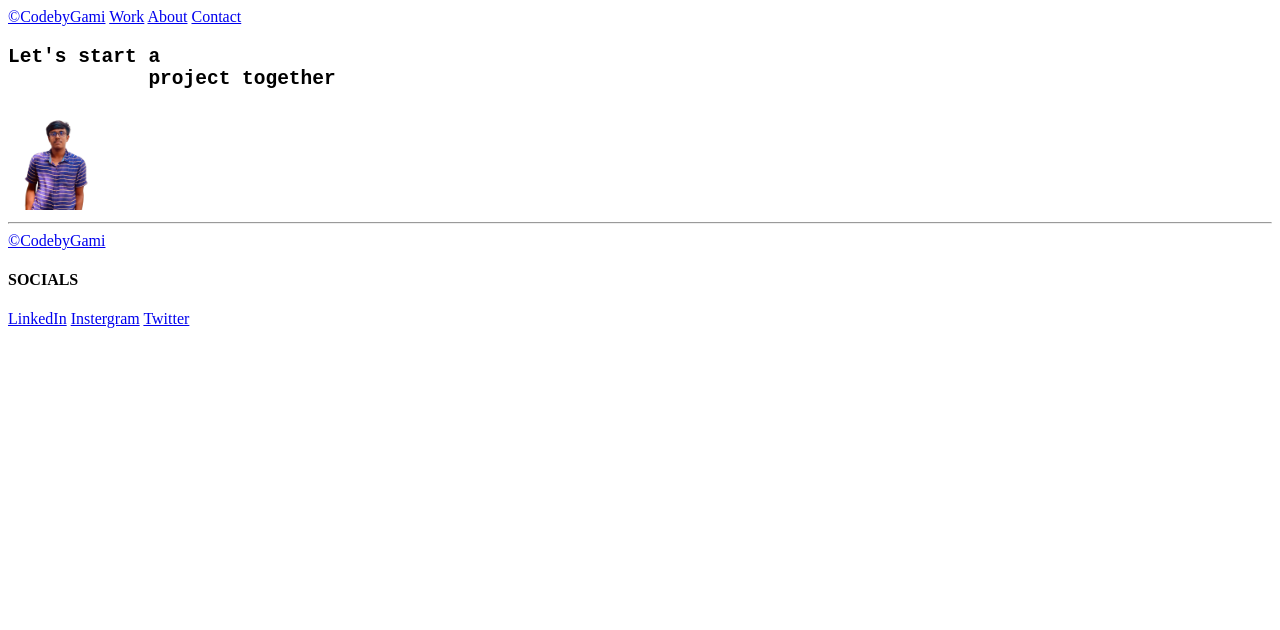
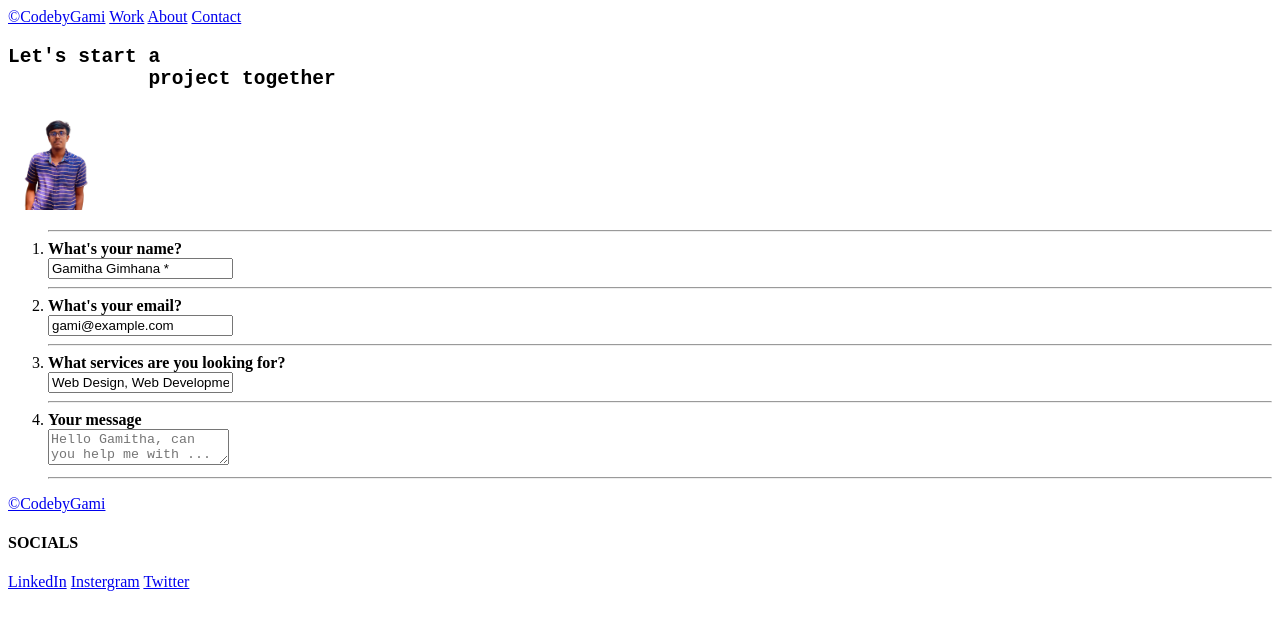
Before and after one commit to GamithaGimhana/My-Portfolio, a plain HTML site: page contact.html in a window 1280 px wide. Drawn offline with Linux system fonts and the light colour scheme.

Commit message:
add question Section to contact page

```diff
--- a/contact.html
+++ b/contact.html
@@ -36,8 +36,48 @@
                 <img src="assets/images/my_photo_1.png" width="100" height="100" title="Gamitha Gimhana" alt="my_photo">
             </picture>
         </div>
-        <hr>
     </section>
+
+    <!--Content-->
+    <main>
+        <!--get info question section-->
+        <section>
+            <ol>
+                <!--Q1-->
+                <li>
+                    <hr>
+                    <b>What's your name?</b>
+                    <br>
+                    <input type="text" id="name" name="name" value="Gamitha Gimhana *" required>
+                    <hr>
+                </li>
+
+                <!--Q2-->
+                <li>
+                    <b>What's your email?</b>
+                    <br>
+                    <input type="email" id="email" name="email" value="gami@example.com" required>
+                    <hr>
+                </li>
+
+                <!--Q3-->
+                <li>
+                    <b>What services are you looking for?</b>
+                    <br>
+                    <input type="text" id="service" name="service" value="Web Design, Web Development ..." required>
+                    <hr>
+                </li>
+
+                <!--Q4-->
+                <li>
+                    <b>Your message</b>
+                    <br>
+                    <textarea id="message" name="message" rows="2" placeholder="Hello Gamitha, can you help me with ... *"></textarea>
+                    <hr>
+                </li>
+            </ol>
+        </section>
+    </main>
 
     <!--Footer-->
     <footer id="footer">
```
